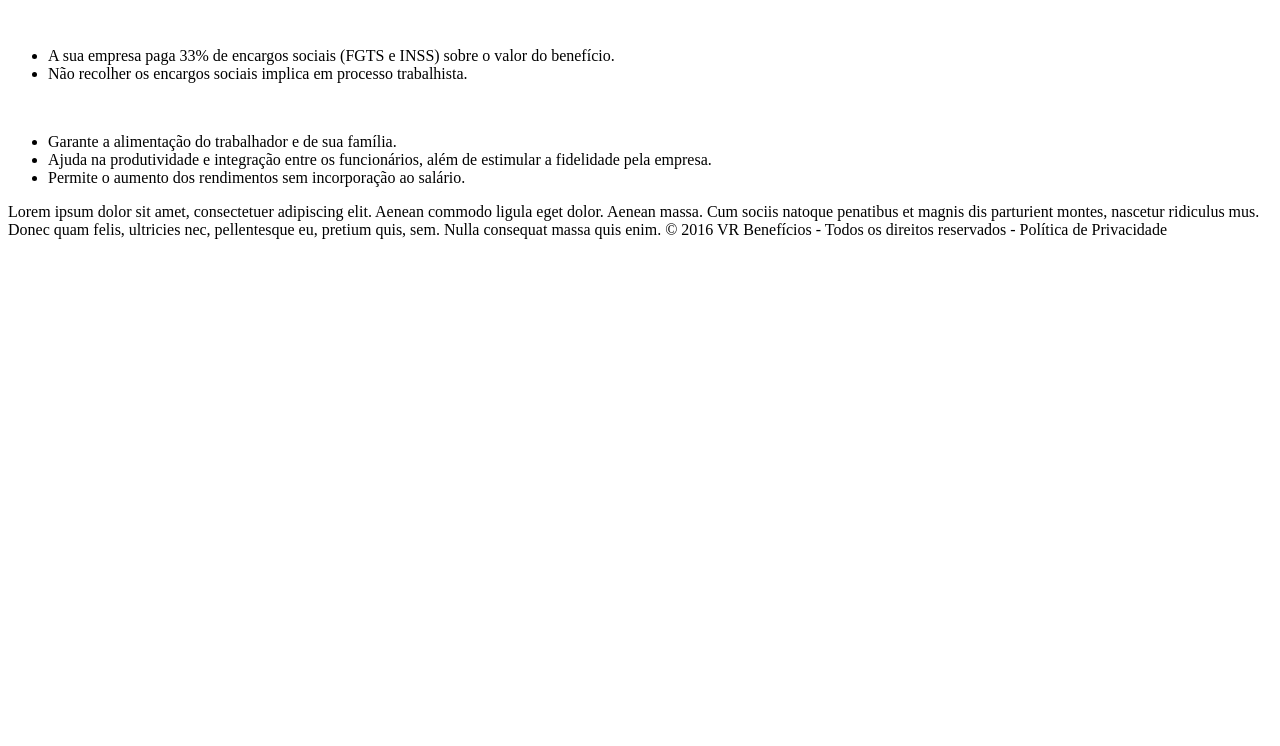
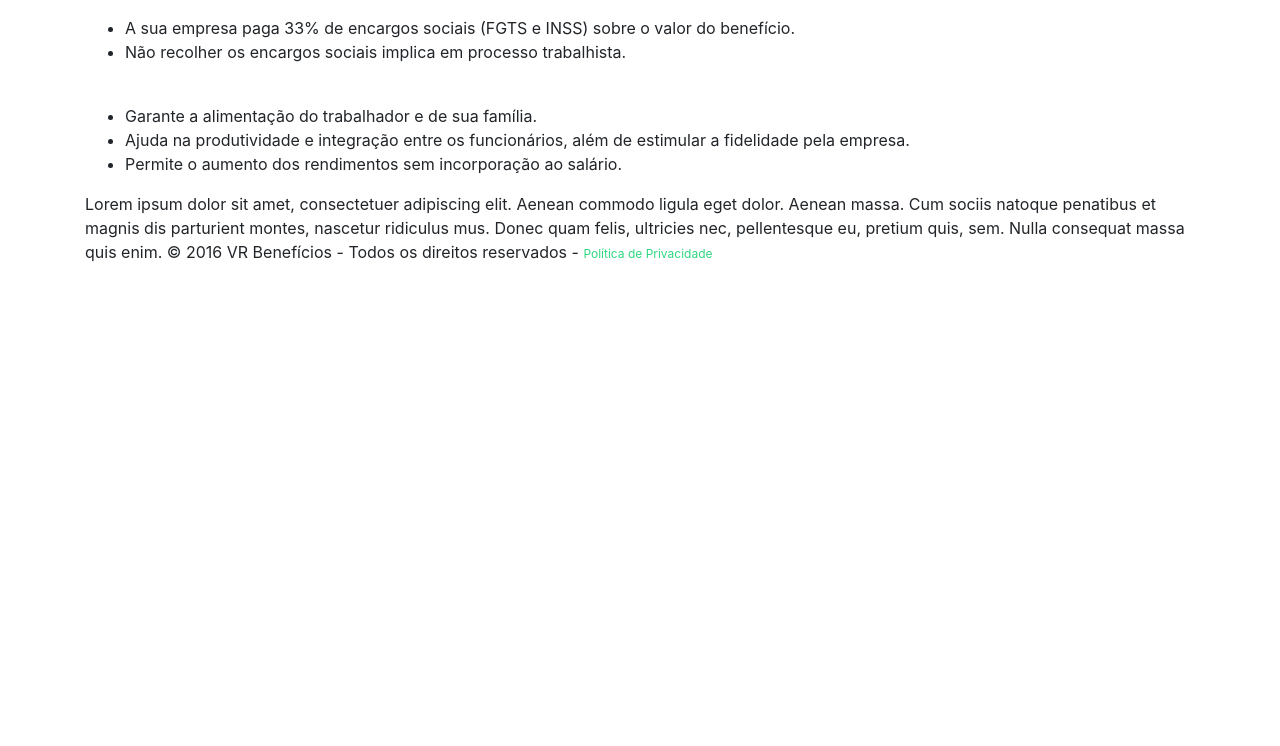
Before and after one commit to vinirossi/teste-html-css, a plain HTML site: page index.html in a window 1280 px wide. Shown: the part 54-800 px from the top of the page. Drawn offline with nearby package versions, Linux system fonts and the light colour scheme; files that its build step writes are made by us from their sources.

Commit message:
Feito o estilo do footer

```diff
--- a/assets/css/style.css
+++ b/assets/css/style.css
@@ -0,0 +1,19 @@
+@import url('https://fonts.googleapis.com/css?family=Montserrat:400,500,600,700,800,900');
+
+body {
+    font-family: 'Montserrat', sans-serif;
+}
+
+
+
+
+
+.footer-paragraph p {
+    color: #fff;
+    font-size: 12px;
+}
+
+.footer-paragraph span {
+    color: #2fd781;
+    font-size: 12px;
+}
--- a/index.html
+++ b/index.html
@@ -5,7 +5,9 @@
         <meta name="viewport" content="width=device-width, initial-scale=1.0">
         <meta http-equiv="X-UA-Compatible" content="ie=edge">
 
-        <link rel="stylesheet" href="css/style.css">
+        <link rel="stylesheet" href="assets/css/style.css">
+
+        <link rel="stylesheet" href="https://stackpath.bootstrapcdn.com/bootstrap/4.1.3/css/bootstrap.min.css">
         <title>Teste HTML e CSS yBox</title>
     </head>
     <body>
@@ -38,11 +40,16 @@
             </article>
         </section>
         <footer class="container">
-            <p>
+            <p class="footer-paragraph">
                 Lorem ipsum dolor sit amet, consectetuer adipiscing elit. Aenean commodo ligula eget dolor. Aenean massa. Cum sociis natoque penatibus et magnis dis parturient montes, nascetur ridiculus mus. Donec quam felis, ultricies nec, pellentesque eu, pretium quis, sem. Nulla consequat massa quis enim.
 
                 © 2016 VR Benefícios - Todos os direitos reservados - <span>Política de Privacidade</span>
             </p>
+            <img>
         </footer>
+
+        <script src="https://code.jquery.com/jquery-3.3.1.slim.min.js"></script>
+    <script src="https://cdnjs.cloudflare.com/ajax/libs/popper.js/1.14.3/umd/popper.min.js"></script>
+    <script src="https://stackpath.bootstrapcdn.com/bootstrap/4.1.3/js/bootstrap.min.js"></script>
     </body>
 </html>
```
